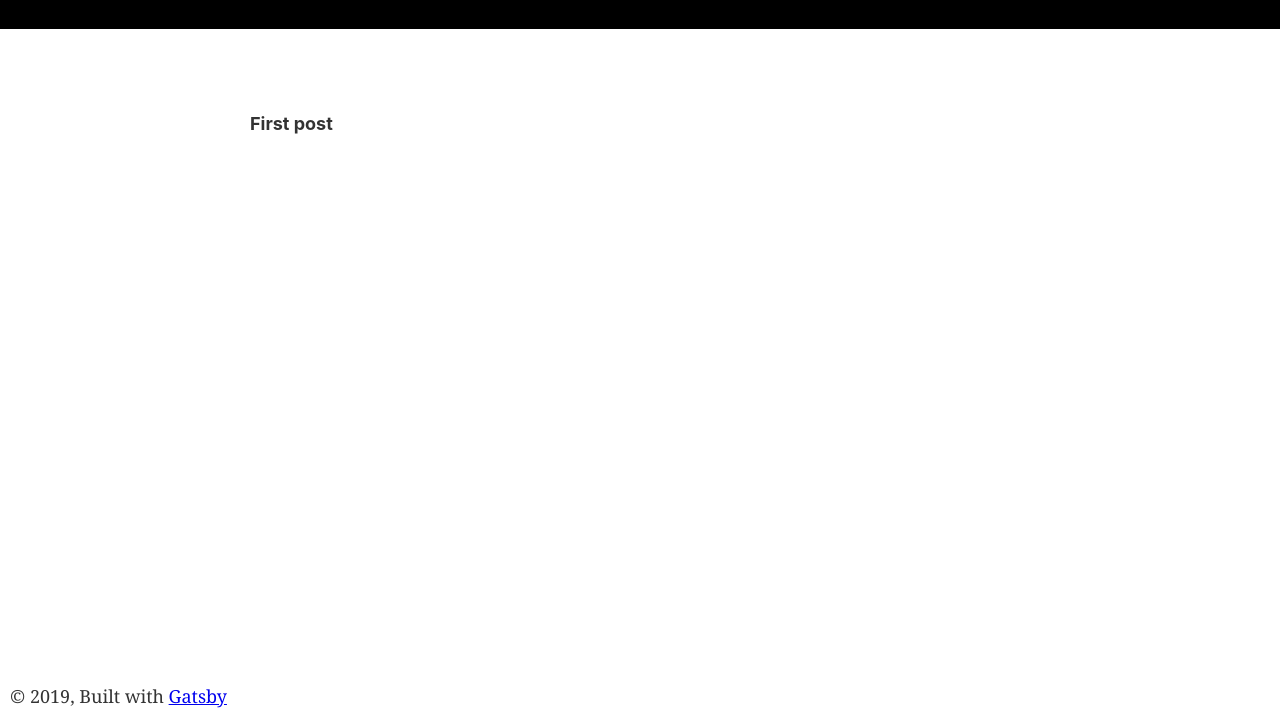
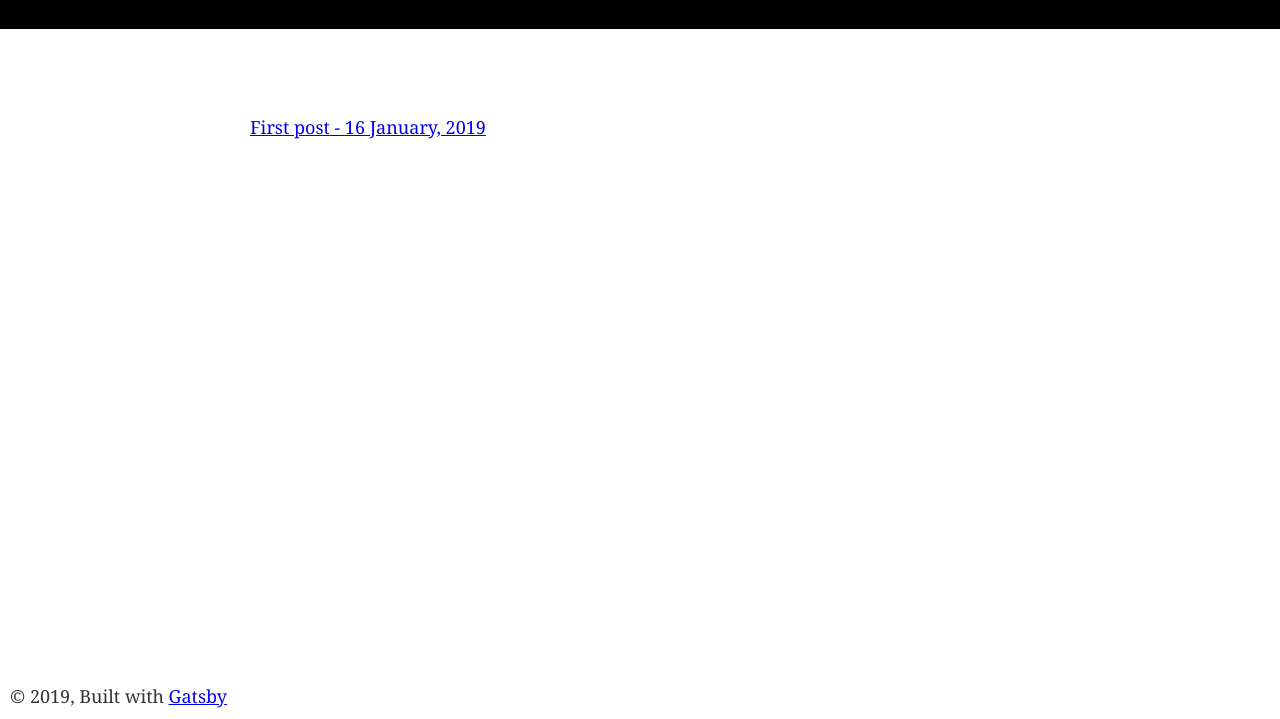
Before and after one commit to stachedata/personal-blog, a Gatsby site: page / in a window 1280 px wide. Shown: the part 81-800 px from the top of the page. Built offline with nearby package versions, Linux system fonts and the light colour scheme; Gatsby itself is replaced by a stand-in of ours.

Commit message:
cleaned up warnings. formatted to display and link posts

```diff
--- a/src/pages/index.js
+++ b/src/pages/index.js
@@ -1,16 +1,20 @@
 import React from 'react'
-import { Link } from 'gatsby'
-import { graphql } from 'gatsby'
+import { Link, graphql } from 'gatsby'
 import Layout from '../components/layout'
-import Image from '../components/image'
-import SEO from '../components/seo'
 
 const IndexPage = ({data}) => (
+
   <Layout>
     {data.allMarkdownRemark.edges.map(({node}, index) => (
-        <h4  key={index}>{node.frontmatter.title}</h4>
+        <div key={index}>
+          <Link to={node.fields.slug}>
+            <span>{node.frontmatter.title}</span>
+            <span> - {node.frontmatter.date}</span>
+          </Link>
+        </div>
     ))}
   </Layout>
+
 )
 
 export const query = graphql`
@@ -18,12 +22,13 @@ export const query = graphql`
     allMarkdownRemark {
       edges {
         node {
-          id
           frontmatter {
             title
-            date
+            date(formatString: "DD MMMM, YYYY")
           }
-          excerpt
+          fields {
+            slug
+          }
         }
       }
     }
```
